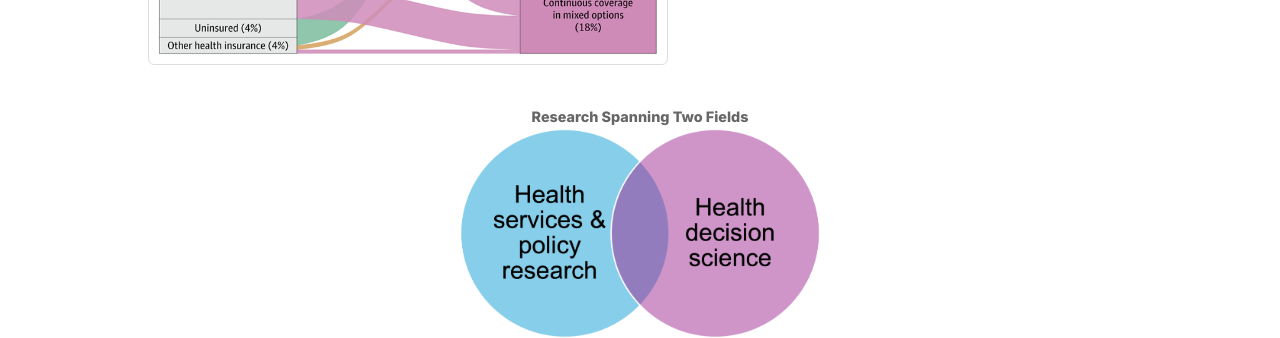
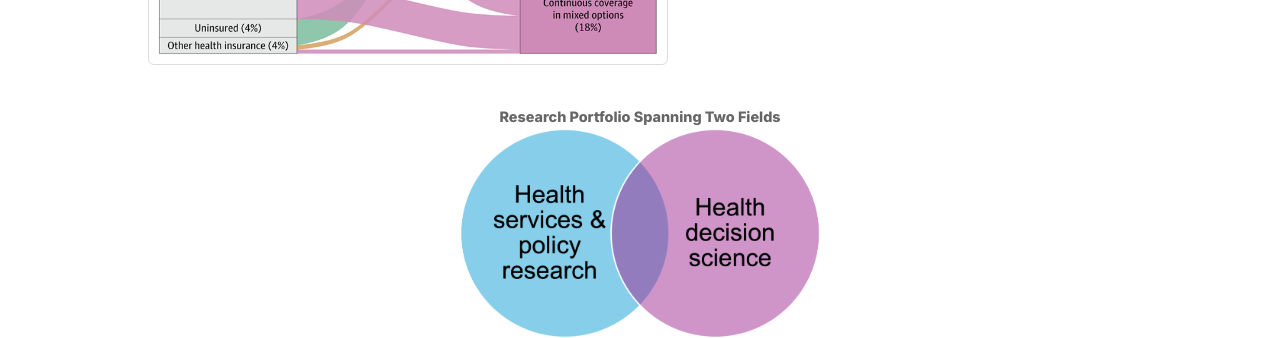
Before and after one commit to yshen11/yeshen-site, a Jekyll site: the page built from index.md, in a window 1280 px wide and 900 px high, scrolled down 784 px. Shown: the part 351-689 px from the top of the window. Built offline with Jekyll 4.4.1, drawn with Linux system fonts in a browser that asks for light colours.

Commit message:
Update index.md

```diff
--- a/index.md
+++ b/index.md
@@ -88,7 +88,7 @@ title: Home
 
  <figure style="margin:0;">
      <figcaption style="text-align:center; font-size:0.9rem; color:#666; margin-top:.5rem;">
-     <b>Research Spanning Two Fields</b>
+     <b>Research Portfolio Spanning Two Fields</b>
     </figcaption>
 
     <img src="{{ '/assets/img/unionof2fields.png' | relative_url }}"
```
